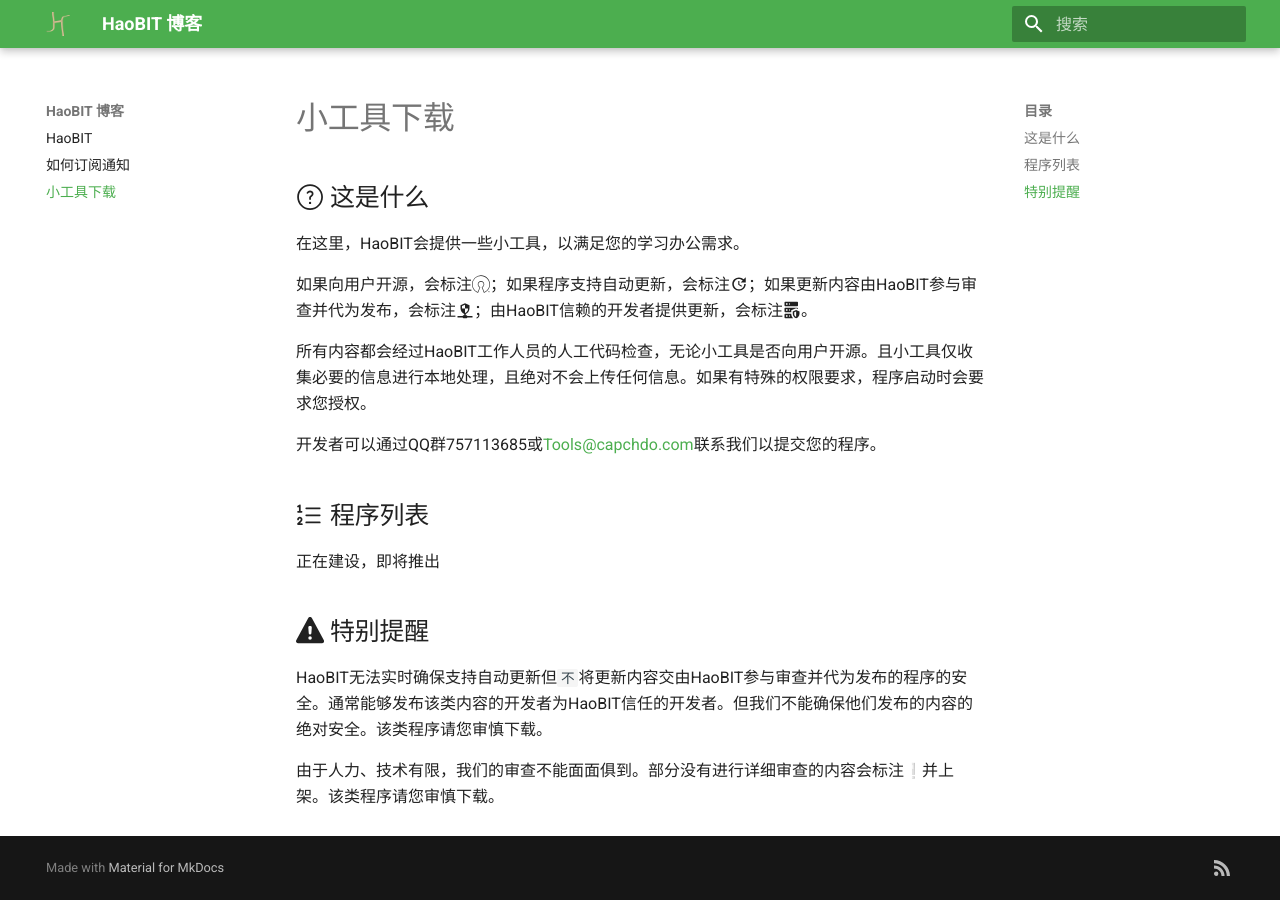
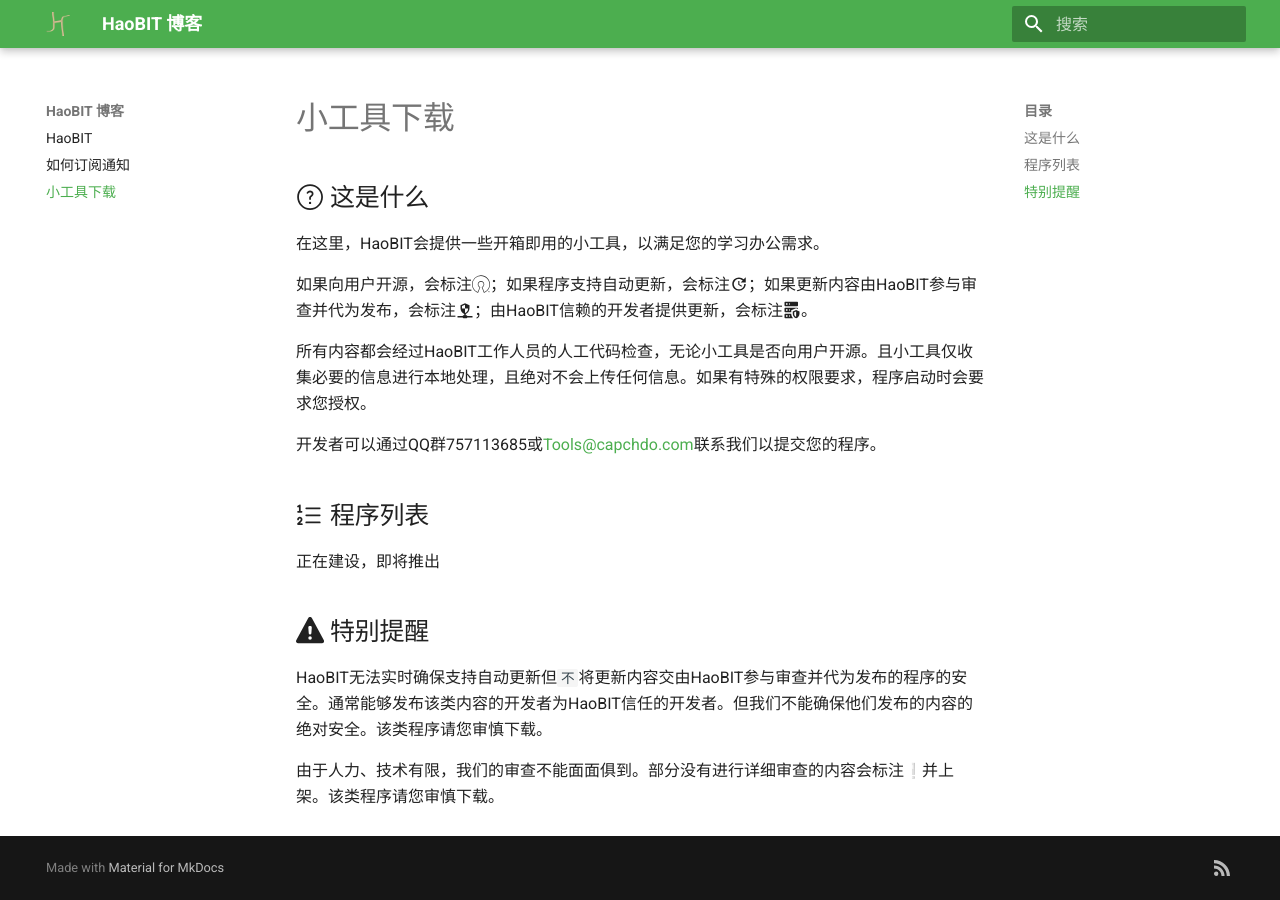
Before and after one commit to Capchdo/blog, an MkDocs documentation site: the page built from docs/tools.md, in a window 1280 px wide. Built offline with MkDocs 1.6.1 and Material for MkDocs 9.7.7, drawn with Linux system fonts in a browser that asks for light colours; emoji names are drawn with the system emoji font; comment, search, counter and statistics services are not loaded.

Commit message:
添加开箱即用四个字

```diff
--- a/docs/tools.md
+++ b/docs/tools.md
@@ -2,7 +2,7 @@
 
 ## :octicons-question-24: 这是什么
 
-在这里，HaoBIT会提供一些小工具，以满足您的学习办公需求。
+在这里，HaoBIT会提供一些开箱即用的小工具，以满足您的学习办公需求。
 
 如果向用户开源，会标注:simple-opensourceinitiative:；如果程序支持自动更新，会标注:material-update:；如果更新内容由HaoBIT参与审查并代为发布，会标注:material-security-network:；由HaoBIT信赖的开发者提供更新，会标注:material-server-security:。
 
```
